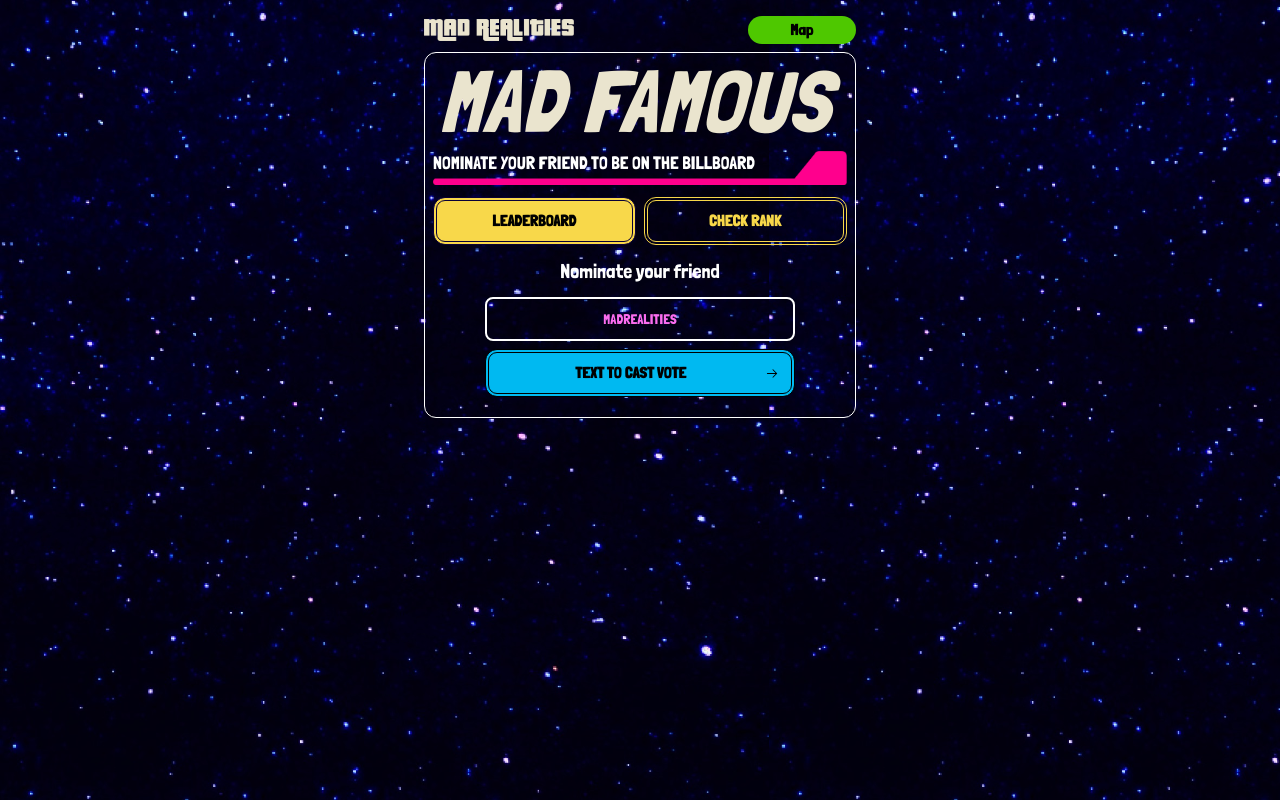
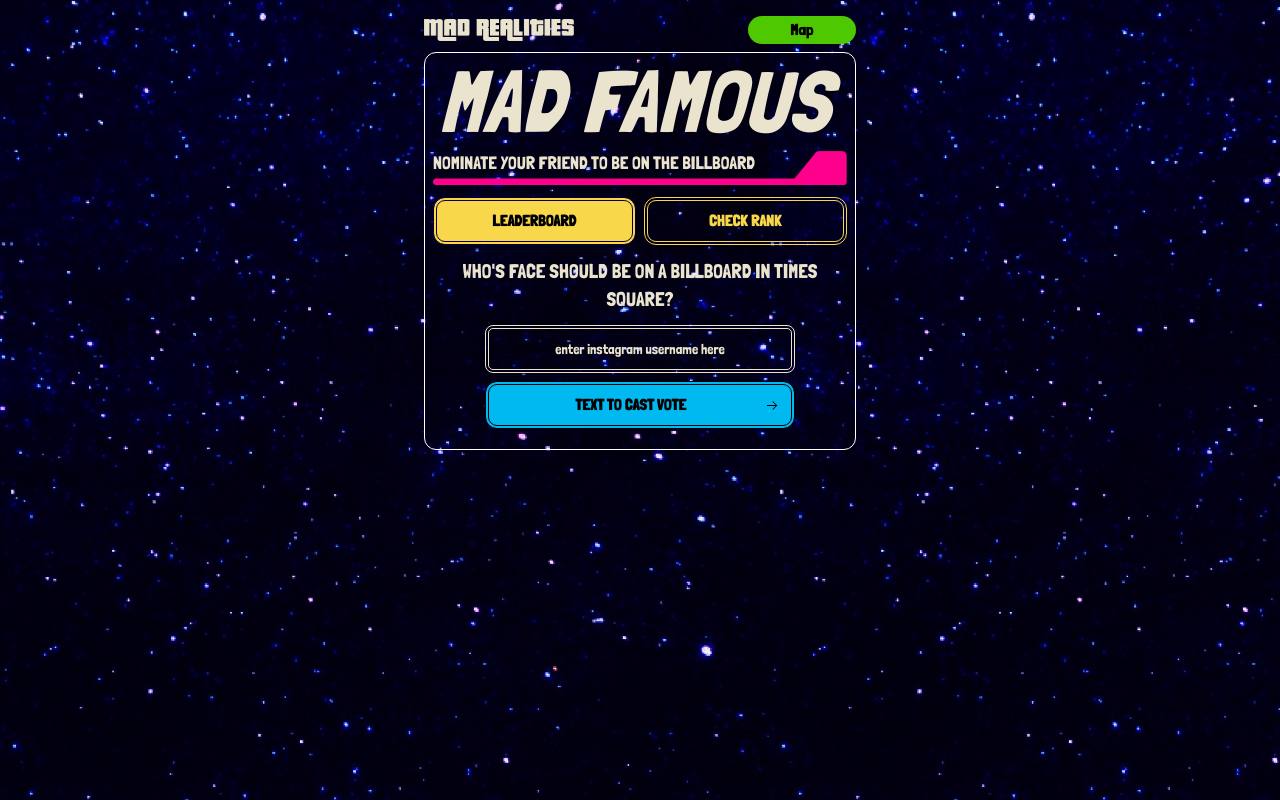
Before and after one commit to mad-realities/billboard-microsite, a Next.js app: page /vote in a window 1280 px wide. Built offline with nearby package versions, Linux system fonts and the light colour scheme.

Commit message:
ui tweaks

```diff
--- a/scripts/amplitude.ts
+++ b/scripts/amplitude.ts
@@ -4,5 +4,5 @@
   path: ".env.local",
 });
 
-amplitude.init(process.env.NEXT_PUBLIC_AMPLITUDE_API_KEY);
+amplitude.init(process.env.NEXT_PUBLIC_AMPLITUDE_API_KEY || "");
 export { amplitude };
--- a/src/pages/check.tsx
+++ b/src/pages/check.tsx
@@ -38,9 +38,9 @@
       <div className="text-xl">WHAT IS THEIR INSTAGRAM HANDLE?</div>
       <div className="flex w-3/4 flex-col gap-2">
         <input
-          placeholder="MADREALITIES"
+          placeholder="enter username here"
           onInput={(e) => setHandle(e.currentTarget.value)}
-          className=" block w-full rounded-lg border-2 border-white bg-transparent p-2.5 text-center text-sm text-mr-pink placeholder-mr-pink"
+          className=" block w-full rounded-lg border-4 border-double border-mr-offwhite bg-transparent p-2.5 text-center text-sm text-mr-offwhite placeholder-mr-offwhite"
         />
         <BillboardButton
           fill
@@ -51,7 +51,7 @@
             }
           }}
         >
-          GET RANK {"->"}
+          GET RANK
         </BillboardButton>
       </div>
       <span className="text-mr-pink"> {error} </span>
--- a/src/pages/leaderboard.tsx
+++ b/src/pages/leaderboard.tsx
@@ -1,7 +1,7 @@
 import { InferGetServerSidePropsType } from "next";
 import { useRouter } from "next/router";
 import { loadRank } from "./api/rank";
-import { useState } from "react";
+import { useEffect, useState } from "react";
 import InfiniteScroll from "react-infinite-scroll-component";
 import Subheader from "../components/design-system/Subheader";
 import BillboardButton from "../components/design-system/BillboardButton";
@@ -75,7 +75,7 @@
             CHECK RANK
           </BillboardButton>
         </div>
-        <div className="text-7xl font-bold">
+        <div className="text-5xl font-bold">
           <CountdownTimer endDatetime={new Date("2022-12-08")} onEnd={console.log} />
         </div>
         <div>UNTIL VOTING CLOSES FOR THIS WEEK&apos;S BILLBOARD</div>
--- a/src/pages/map.tsx
+++ b/src/pages/map.tsx
@@ -25,7 +25,7 @@
   }
 
   return (
-    <div className="align-center flex w-full flex-col items-center gap-5  p-10">
+    <div className="align-center flex w-full flex-col items-center gap-5 p-3">
       <Subheader>BILLBOARD LOCATION</Subheader>
       <div className="flex w-full flex-row gap-2">
         <BillboardButton fill color="mr-yellow" onPress={() => router.push("/vote")}>
--- a/src/pages/profile/[id]/index.tsx
+++ b/src/pages/profile/[id]/index.tsx
@@ -50,7 +50,7 @@
     <div className="flex grow flex-col items-center gap-2 rounded-xl text-3xl">
       {linkPreview}
       <Subheader>
-        <div>Personal Profile</div>
+        <div>PERSONAL PROFILE</div>
       </Subheader>
       <div className="flex w-full flex-row gap-2">
         <BillboardButton fill color="mr-yellow" onPress={() => router.push("/vote")}>
--- a/src/pages/vote.tsx
+++ b/src/pages/vote.tsx
@@ -23,7 +23,7 @@
   }, [handleIsValid]);
 
   return (
-    <div className="align-center item-around flex h-full w-full grow flex-col items-center gap-3 p-1 text-white">
+    <div className="align-center item-around flex h-full w-full grow flex-col items-center gap-3 p-1 text-mr-offwhite">
       {linkPreview}
       <Subheader>
         <div className="text-[18px] uppercase">Nominate your friend to be on the billboard</div>
@@ -36,12 +36,12 @@
           CHECK RANK
         </BillboardButton>
       </div>
-      <div className="text-xl">Nominate your friend</div>
+      <div className="text-center text-xl">WHO&apos;S FACE SHOULD BE ON A BILLBOARD IN TIMES SQUARE?</div>
       <div className="flex w-3/4 flex-col gap-2">
         <input
-          placeholder="MADREALITIES"
+          placeholder="enter instagram username here"
           onInput={(e) => setHandle(e.currentTarget.value)}
-          className=" block w-full rounded-lg border border-2 border-white bg-transparent p-2.5 text-center text-sm text-mr-pink placeholder-mr-pink"
+          className=" block w-full rounded-lg border border-4 border-double border-mr-offwhite bg-transparent p-2.5 text-center text-sm text-mr-offwhite placeholder-mr-offwhite"
         />
         <BillboardButton fill color="mr-sky-blue" rightIcon="ArrowRight">
           {handleIsValid ? (
```
